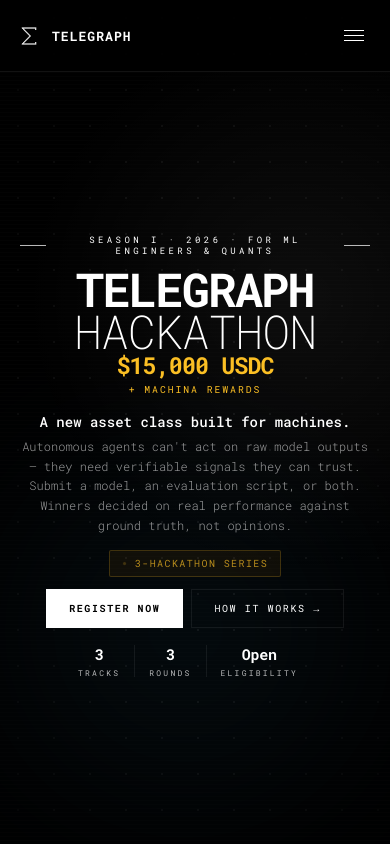
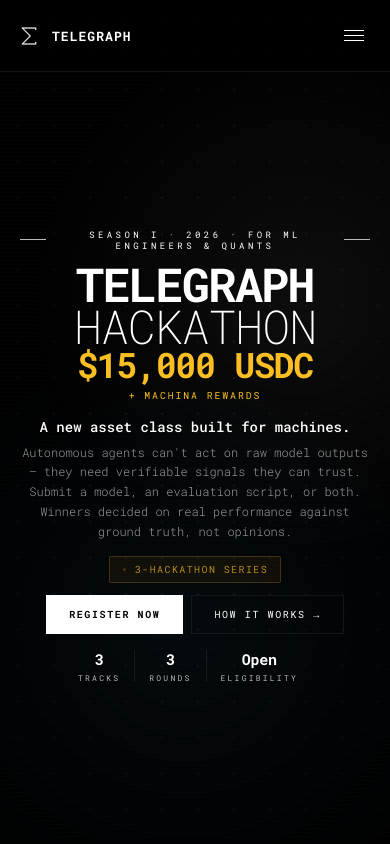
Before and after one commit to IamTalha-Sajid/telegraph-hackathon, a Next.js app: page / in a window 390 px wide. Shown: the top 844 px of the page. Built offline with nearby package versions, Linux system fonts and the light colour scheme.

Commit message:
[FIX]: Increase $15,000 USDC size on mobile to be larger than title

```diff
--- a/app/globals.css
+++ b/app/globals.css
@@ -1605,7 +1605,7 @@
 
   .hero-h1,
   .hero-h1-light        { font-size: clamp(40px, 12vw, 72px); }
-  .hero-prize-amount    { font-size: clamp(20px, 6vw, 36px); }
+  .hero-prize-amount    { font-size: clamp(32px, 9vw, 56px); }
   .hero-prize-currency  { font-size: clamp(18px, 5vw, 28px); }
   .hero-prize-sub       { font-size: clamp(9px, 2.5vw, 12px); }
   .hero-tagline         { font-size: clamp(12px, 3.5vw, 15px); }
```
